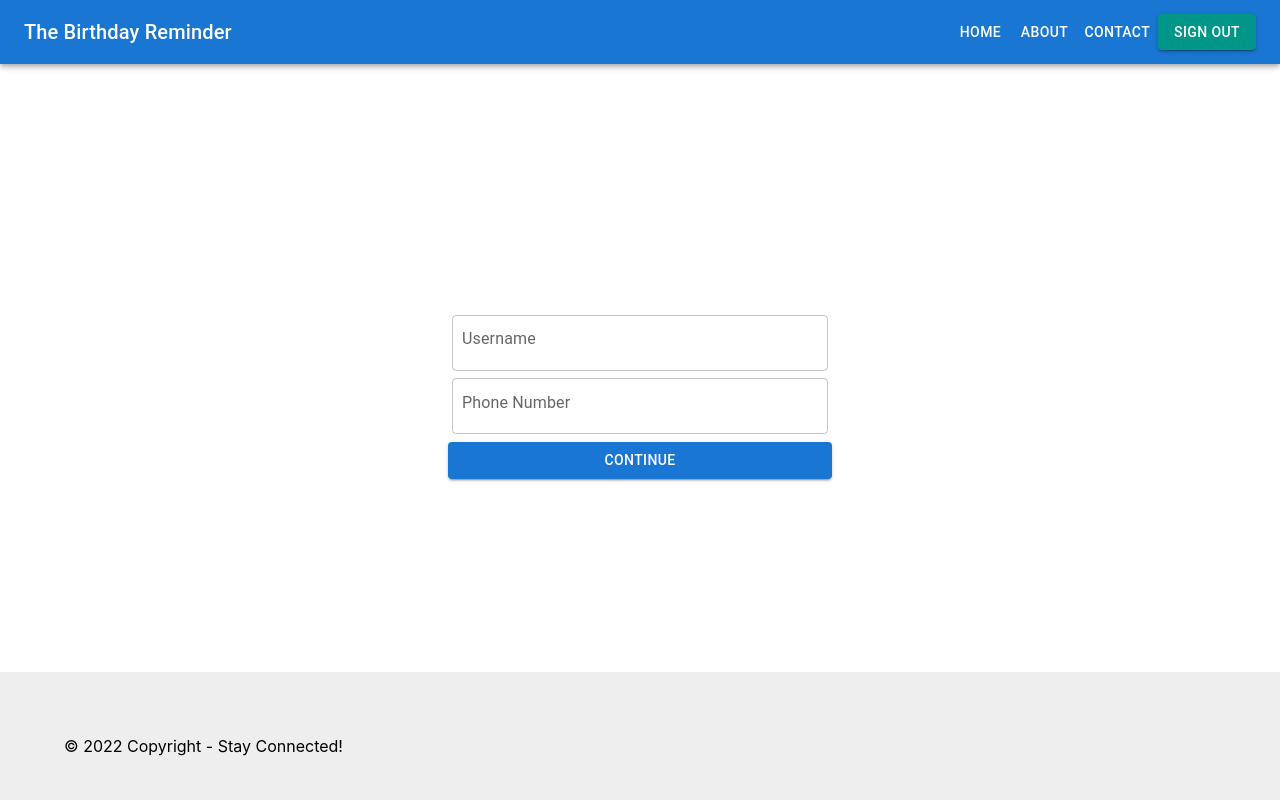
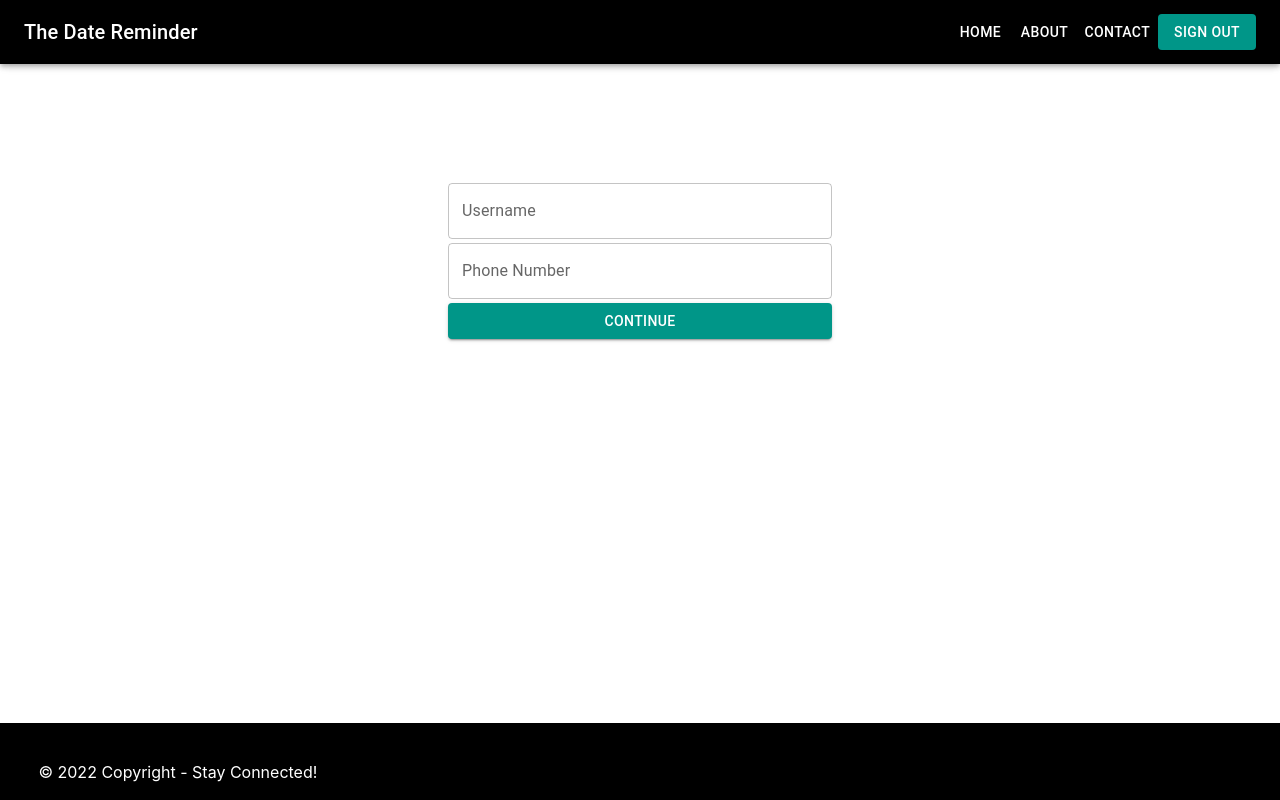
Before and after one commit to justinjohnson-dev/date-reminders, a Next.js app: page /login in a window 1280 px wide. Built offline with nearby package versions, Linux system fonts and the light colour scheme.

Commit message:
updating colors and adding reusable teal button

```diff
--- a/components/appbar/index.tsx
+++ b/components/appbar/index.tsx
@@ -11,17 +11,8 @@ import ListItemText from '@mui/material/ListItemText';
 import MenuIcon from '@mui/icons-material/Menu';
 import Toolbar from '@mui/material/Toolbar';
 import Typography from '@mui/material/Typography';
-import { styled } from '@mui/material/styles';
-import Button, { ButtonProps } from '@mui/material/Button';
-import { teal } from '@mui/material/colors';
-
-const ColorButton = styled(Button)<ButtonProps>(({ theme }) => ({
-  color: theme.palette.getContrastText(teal[500]),
-  backgroundColor: teal[500],
-  '&:hover': {
-    backgroundColor: teal[700],
-  },
-}));
+import TealButton from '../button/index';
+import Button from '@mui/material/Button';
 
 interface Props {
   window?: () => Window;
@@ -38,6 +29,10 @@ export default function ApplicationBar(props: Props) {
     setMobileOpen(!mobileOpen);
   };
 
+  const handleSignOut = () => {
+    localStorage.clear();
+  };
+
   const drawer = (
     <Box onClick={handleDrawerToggle} sx={{ textAlign: 'center' }}>
       <Typography variant='h6' sx={{ my: 2 }}>
@@ -52,7 +47,7 @@ export default function ApplicationBar(props: Props) {
             </ListItemButton>
           </ListItem>
         ))}
-        <ColorButton variant='contained'>Sign Out</ColorButton>
+        <TealButton label='Sign Out' onClick={handleSignOut} />
       </List>
     </Box>
   );
@@ -62,7 +57,7 @@ export default function ApplicationBar(props: Props) {
 
   return (
     <Box sx={{ display: 'flex', height: '55px' }}>
-      <AppBar component='nav'>
+      <AppBar component='nav' style={{ backgroundColor: 'black' }}>
         <Toolbar>
           <IconButton
             color='inherit'
@@ -78,7 +73,7 @@ export default function ApplicationBar(props: Props) {
             component='div'
             sx={{ flexGrow: 1, display: { xs: 'none', sm: 'block' } }}
           >
-            The Birthday Reminder
+            The Date Reminder
           </Typography>
           <Box sx={{ display: { xs: 'none', sm: 'block' } }}>
             {navItems.map((item) => (
@@ -86,7 +81,7 @@ export default function ApplicationBar(props: Props) {
                 {item}
               </Button>
             ))}
-            <ColorButton variant='contained'>Sign Out</ColorButton>
+            <TealButton label='Sign Out' onClick={handleSignOut} />
           </Box>
         </Toolbar>
       </AppBar>
--- /dev/null
+++ b/components/button/index.tsx
@@ -0,0 +1,27 @@
+import React, { FC } from 'react';
+import { styled } from '@mui/material/styles';
+import Button, { ButtonProps } from '@mui/material/Button';
+import { teal } from '@mui/material/colors';
+
+const ColorButton = styled(Button)<ButtonProps>(({ theme }) => ({
+  color: theme.palette.getContrastText(teal[500]),
+  backgroundColor: teal[500],
+  '&:hover': {
+    backgroundColor: teal[700],
+  },
+}));
+
+interface StyledButtonProps {
+  label: string;
+  onClick: () => void;
+}
+
+const TealButton: FC<StyledButtonProps> = ({ label, ...props }) => {
+  return (
+    <ColorButton variant='contained' {...props}>
+      {label}
+    </ColorButton>
+  );
+};
+
+export default TealButton;
--- a/components/footer/footer.tsx
+++ b/components/footer/footer.tsx
@@ -6,45 +6,16 @@ const Footer: FC<FooterProps> = ({}) => {
   return (
     <footer
       style={{
-        backgroundColor: '#eee',
-        padding: '5%',
+        backgroundColor: 'black',
+        color: '#fff',
         position: 'absolute',
         bottom: 0,
+        padding: '3%',
         width: '100%',
         height: '2.5rem',
       }}
     >
-      <div className='container'>
-        {/* <ul className='list-unstyled list-inline text-center'>
-          <li className='list-inline-item'>
-            <a
-              className='btn-floating btn-li mx-1'
-              target='_blank'
-              href='https://www.linkedin.com/in/justin-johnson-413a93169/'
-            >
-              <i className='fab fa-linkedin'> </i>
-            </a>
-          </li>
-          <li className='list-inline-item'>
-            <a
-              className='btn-floating btn-envelope mx-1'
-              href='mailto:jjustin634@gmail.com'
-            >
-              <i className='far fa-envelope'></i>
-            </a>
-          </li>
-          <li className='list-inline-item'>
-            <a
-              className='btn-floating mx-1'
-              target='_blank'
-              href='https://github.com/justinjohnson-dev'
-            >
-              <i className='fab fa-github'> </i>
-            </a>
-          </li>
-        </ul> */}
-      </div>
-      <div className='footer-copyright text-center py-3'>
+      <div>
         © 2022 Copyright - Stay Connected!
         {/* <a href="https://mdbootstrap.com/bootstrap-tutorial/"> thebirthdayreminder.com</a>
          */}
--- a/package.json
+++ b/package.json
@@ -4,15 +4,19 @@
   "private": true,
   "scripts": {
     "dev": "next dev",
-    "build": "next build",
+    "build": "next build && next export",
     "start": "next start",
     "lint": "next lint"
   },
   "dependencies": {
     "@emotion/react": "^11.10.0",
     "@emotion/styled": "^11.10.0",
+    "@faker-js/faker": "^7.4.0",
     "@mui/icons-material": "^5.8.4",
     "@mui/material": "^5.10.0",
+    "@tanstack/react-table": "^8.5.11",
+    "clsx": "^1.2.1",
+    "mui-datatables": "^4.2.2",
     "next": "12.2.5",
     "react": "18.2.0",
     "react-dom": "18.2.0"
--- a/pages/index.tsx
+++ b/pages/index.tsx
@@ -3,17 +3,15 @@ import Head from 'next/head';
 import { useRouter } from 'next/router';
 import { useEffect } from 'react';
 import Layout from '../components/layout';
-import styles from '../styles/Home.module.css';
 
 const App: NextPage = () => {
   const router = useRouter();
 
   useEffect(() => {
-    localStorage.getItem('user') ? router.push('/home') : router.push('/login');
+    localStorage.getItem('user') ? router.push('/') : router.push('/login');
   }, [router]);
 
   return (
-    <div className={styles.container}>
     <Layout>
       <Head>
         <title>Create Next App</title>
@@ -21,7 +19,6 @@ const App: NextPage = () => {
         <link rel='icon' href='/favicon.ico' />
       </Head>
     </Layout>
-    </div>
   );
 };
 
--- a/pages/login.tsx
+++ b/pages/login.tsx
@@ -1,22 +1,19 @@
-import React, { FC, useState } from 'react';
+import React, { useState } from 'react';
+import type { NextPage } from 'next';
 import Layout from '../components/layout';
 import TextField from '@mui/material/TextField';
-import Button from '@mui/material/Button';
 import { useRouter } from 'next/router';
-import { useEffect } from 'react';
+import TealButton from '../components/button';
 
-interface LoginProps {}
-
-const Login: FC<LoginProps> = ({}) => {
+const Login: NextPage = () => {
   const [username, setUsername] = useState('');
   const [phoneNumber, setPhoneNumber] = useState('');
   const router = useRouter();
 
-  const handleLoginIn = (event: React.FormEvent<HTMLButtonElement>) => {
-    event.preventDefault();
+  const handleLogin = () => {
     localStorage.setItem('user', username);
     localStorage.setItem('phoneNumber', phoneNumber);
-    router.push('/home');
+    router.push('/');
   };
 
   return (
@@ -27,7 +24,7 @@ const Login: FC<LoginProps> = ({}) => {
             display: 'flex',
             flexDirection: 'column',
             margin: '0 auto',
-            marginTop: '20%',
+            marginTop: '10%',
             width: '30%',
             height: '30%',
           }}
@@ -38,7 +35,6 @@ const Login: FC<LoginProps> = ({}) => {
               setUsername(e.target.value);
             }}
             label='Username'
-            style={{ padding: '1%' }}
           />
           <TextField
             value={phoneNumber}
@@ -46,17 +42,9 @@ const Login: FC<LoginProps> = ({}) => {
               setPhoneNumber(e.target.value);
             }}
             label='Phone Number'
-            style={{ padding: '1%' }}
+            style={{ margin: '1% 0' }}
           />
-          <Button
-            type='submit'
-            variant='contained'
-            color='primary'
-            style={{ marginTop: '1%' }}
-            onClick={handleLoginIn}
-          >
-            Continue
-          </Button>
+          <TealButton label='Continue' onClick={handleLogin} />
         </div>
       </Layout>
     </>
--- a/styles/Home.module.css
+++ /dev/null
@@ -1,129 +0,0 @@
-.container {
-  padding: 0 2rem;
-}
-
-.main {
-  min-height: 100vh;
-  padding: 4rem 0;
-  flex: 1;
-  display: flex;
-  flex-direction: column;
-  justify-content: center;
-  align-items: center;
-}
-
-.footer {
-  display: flex;
-  flex: 1;
-  padding: 2rem 0;
-  border-top: 1px solid #eaeaea;
-  justify-content: center;
-  align-items: center;
-}
-
-.footer a {
-  display: flex;
-  justify-content: center;
-  align-items: center;
-  flex-grow: 1;
-}
-
-.title a {
-  color: #0070f3;
-  text-decoration: none;
-}
-
-.title a:hover,
-.title a:focus,
-.title a:active {
-  text-decoration: underline;
-}
-
-.title {
-  margin: 0;
-  line-height: 1.15;
-  font-size: 4rem;
-}
-
-.title,
-.description {
-  text-align: center;
-}
-
-.description {
-  margin: 4rem 0;
-  line-height: 1.5;
-  font-size: 1.5rem;
-}
-
-.code {
-  background: #fafafa;
-  border-radius: 5px;
-  padding: 0.75rem;
-  font-size: 1.1rem;
-  font-family: Menlo, Monaco, Lucida Console, Liberation Mono, DejaVu Sans Mono,
-    Bitstream Vera Sans Mono, Courier New, monospace;
-}
-
-.grid {
-  display: flex;
-  align-items: center;
-  justify-content: center;
-  flex-wrap: wrap;
-  max-width: 800px;
-}
-
-.card {
-  margin: 1rem;
-  padding: 1.5rem;
-  text-align: left;
-  color: inherit;
-  text-decoration: none;
-  border: 1px solid #eaeaea;
-  border-radius: 10px;
-  transition: color 0.15s ease, border-color 0.15s ease;
-  max-width: 300px;
-}
-
-.card:hover,
-.card:focus,
-.card:active {
-  color: #0070f3;
-  border-color: #0070f3;
-}
-
-.card h2 {
-  margin: 0 0 1rem 0;
-  font-size: 1.5rem;
-}
-
-.card p {
-  margin: 0;
-  font-size: 1.25rem;
-  line-height: 1.5;
-}
-
-.logo {
-  height: 1em;
-  margin-left: 0.5rem;
-}
-
-@media (max-width: 600px) {
-  .grid {
-    width: 100%;
-    flex-direction: column;
-  }
-}
-
-@media (prefers-color-scheme: dark) {
-  .card,
-  .footer {
-    border-color: #222;
-  }
-  .code {
-    background: #111;
-  }
-  .logo img {
-    filter: invert(1);
-  }
-}
```
Also changed, not shown: pages/home.tsx (deleted, +0 -16 lines), 1 other file (tests, documents, lock files or other folders). Lines whose indentation alone changed are shown as unchanged.
